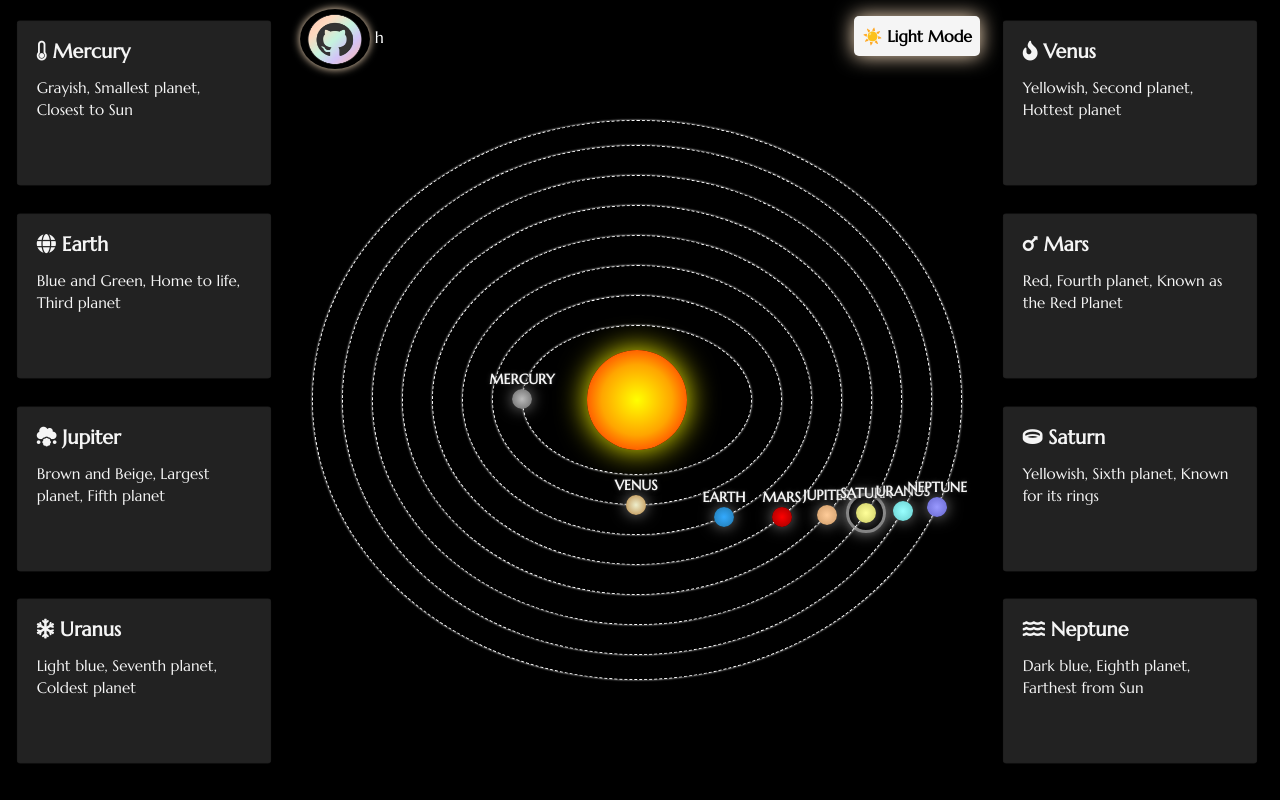
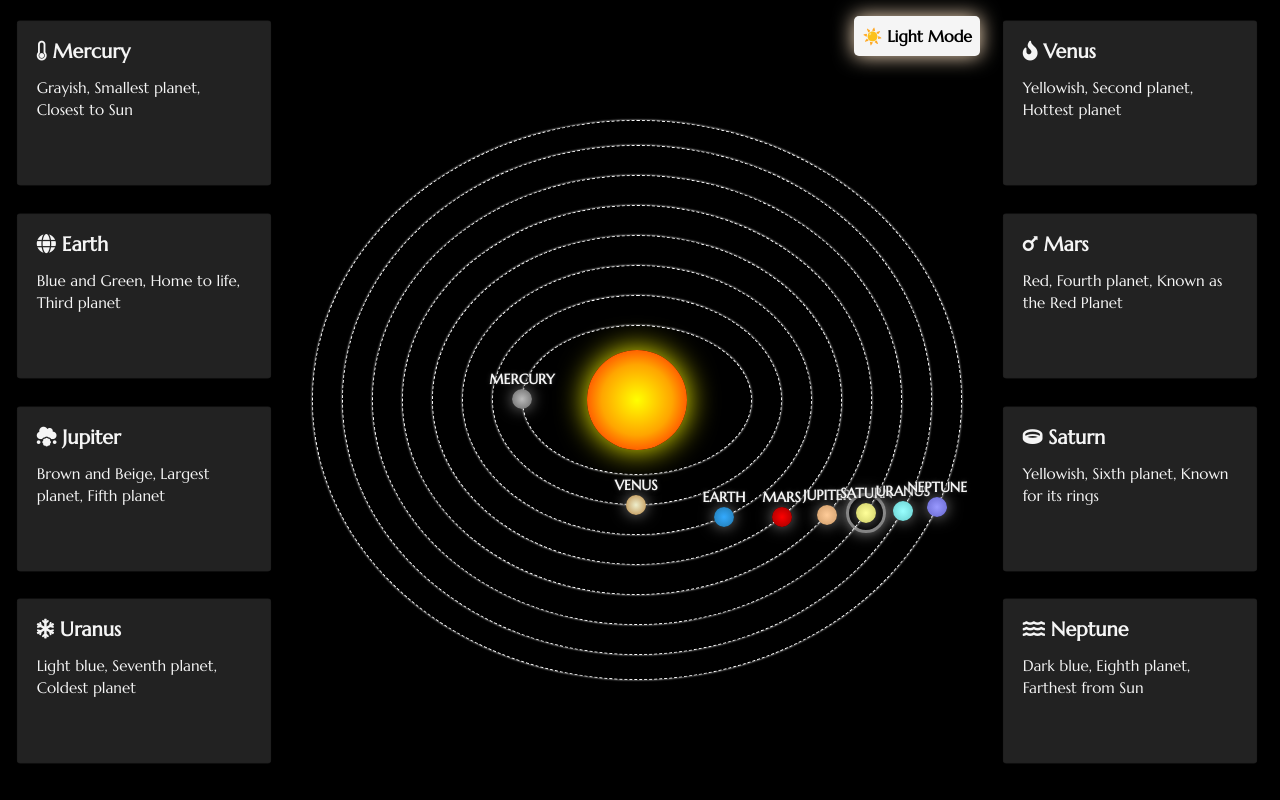
Before and after one commit to sumitshirwa/Animated-Solar_System, a plain HTML site: page index.html in a window 1280 px wide. Drawn offline with nearby package versions, Linux system fonts and the light colour scheme.

Commit message:
Clean up index.html by removing comments and metadata
Removed extensive comments and metadata from index.html to streamline the file.

```diff
--- a/index.html
+++ b/index.html
@@ -127,13 +127,6 @@
     <button class="mode-toggle" onclick="toggleMode()" title="Change Mode 🎨">☀️ Light Mode</button>
 
     <!-- 🐙 GitHub Button -->
-    <div class="github-button">
-        <a href="https://solarsystem-rouge.vercel.app/" target="_blank" title="Visit Repository 📂
-        ">
-            <img src="https://github.com/sumitshirwa/Animated-Solar_System/blob/main/snapshots/concept-logo-2-transparent.webp"
-                alt="GitHub Logo">
-        </a>   h
-    </div>
 
     <!-- 🌌 Main Wrapper for Layout -->
     <div class="main-wrapper">
```
